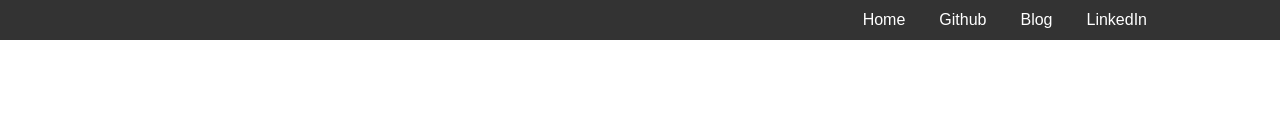
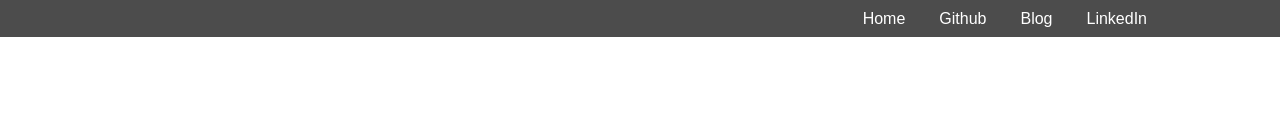
Before and after one commit to Ji-soo708/portfolio, a React (Create React App) app: page / in a window 1280 px wide. Shown: the top 139 px of the page. Built offline with nearby package versions, Linux system fonts and the light colour scheme; a web font is replaced by a local one.

Commit message:
refact: refact design

```diff
--- a/src/components/ToolBar.tsx
+++ b/src/components/ToolBar.tsx
@@ -3,7 +3,7 @@ import { Link } from 'react-router-dom';
 
 const Toolbar: React.FC = () => {
   return (
-    <div className="w-full max-w-[1512px] h-[40px] bg-black/80 mx-auto flex items-center px-4">
+    <div className="w-full max-w-[1512px] h-[37px] bg-black/70 mx-auto flex items-center px-4">
       <div className="flex-grow" />
       <div className="flex space-x-[34px] pr-[117px]">
         <Link to="/" className="text-white">Home</Link>
--- a/src/pages/Home.tsx
+++ b/src/pages/Home.tsx
@@ -10,7 +10,7 @@ function Home() {
   return (
     <div>
       <Toolbar />
-      <div className="ml-36">
+      <div className="ml-48">
         <Header />
         <div className='flex flex-col items-start mt-6'>
           <div className="flex space-x-2 ml-5">
```
